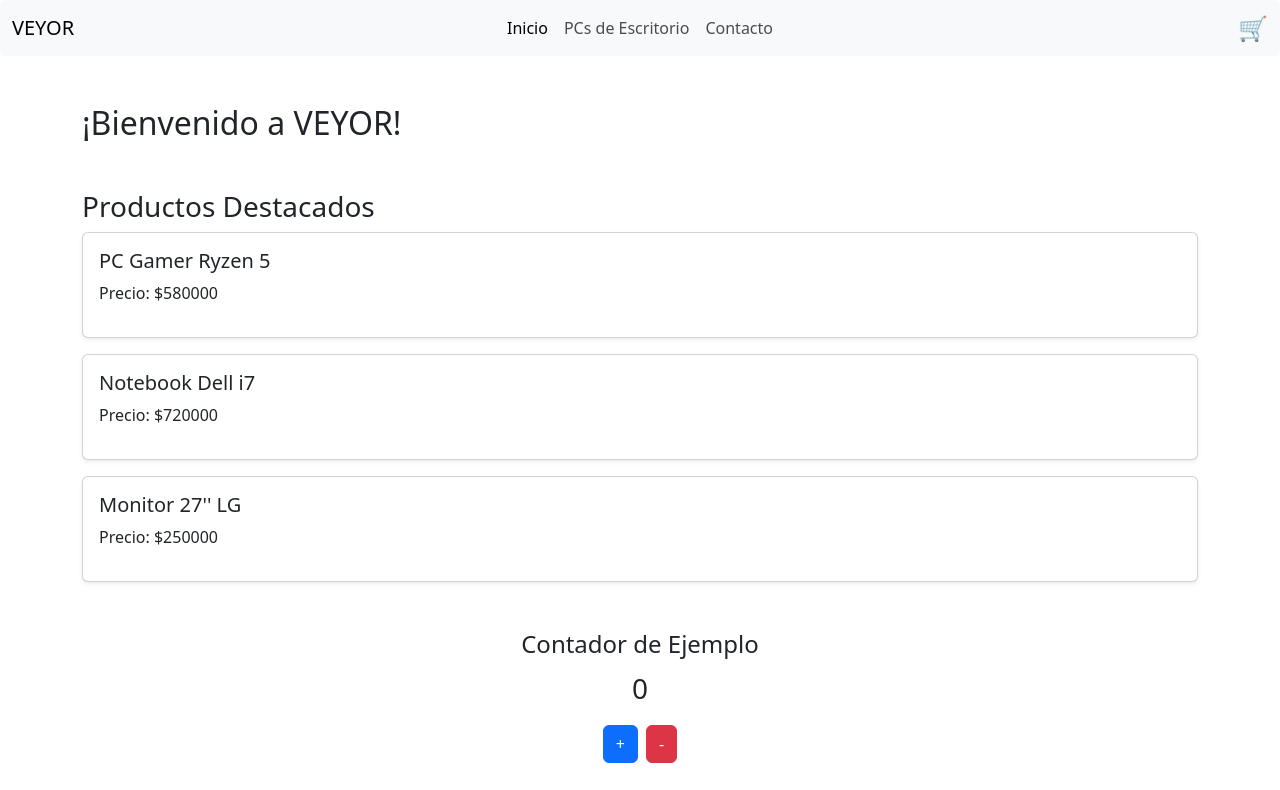
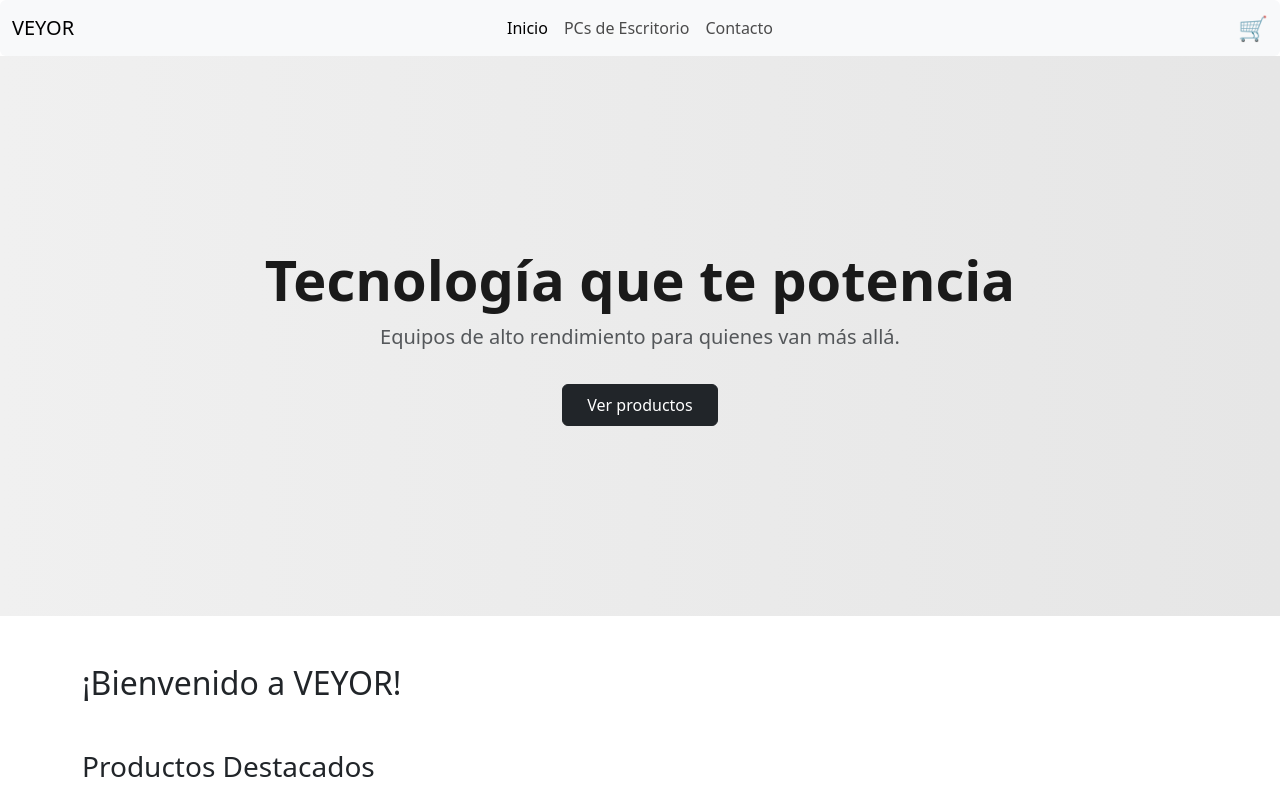
Before and after one commit to pablovenica7/Tech-Ecommerce, a React (Vite) app: page / in a window 1280 px wide. Shown: the top 790 px of the page. Built offline with nearby package versions, Linux system fonts and the light colour scheme.

Commit message:
Update App.jsx

```diff
--- a/src/App.jsx
+++ b/src/App.jsx
@@ -8,6 +8,13 @@ function App() {
   return (
     <>
       <NavBar />
+      <header className="hero-section d-flex align-items-center justify-content-center text-center">
+        <div>
+          <h1 className="display-4 fw-bold">Tecnología que te potencia</h1>
+          <p className="lead text-muted">Equipos de alto rendimiento para quienes van más allá.</p>
+          <a href="#productos" className="btn btn-dark mt-3 px-4 py-2">Ver productos</a>
+        </div>
+      </header>
       <ItemListContainer mensaje="¡Bienvenido a VEYOR!" />
       <ListaProductos />
       <Contador />
```
